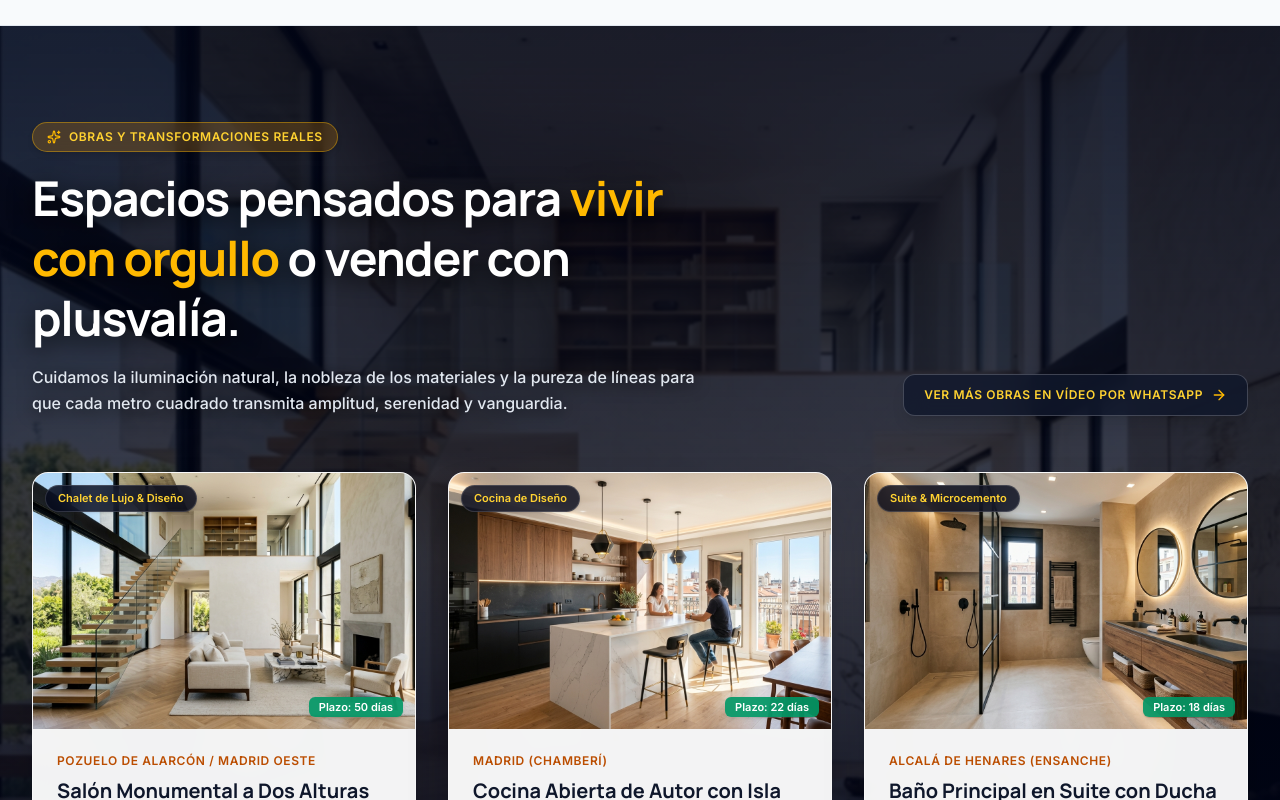
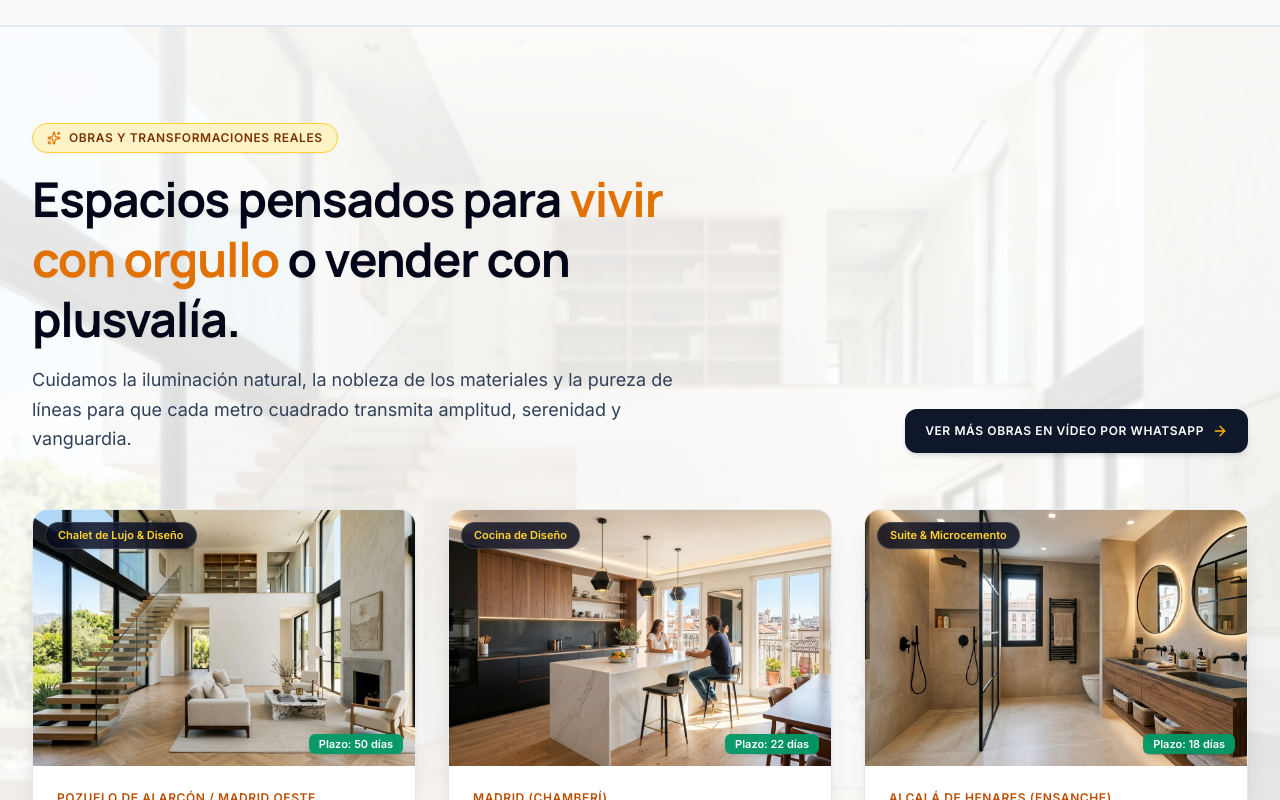
Before and after one commit to luygy0001/anaidgrupo-web, a Next.js app: page / in a window 1280 px wide. Shown: the part 4140-4940 px from the top of the page. Built offline with nearby package versions, Linux system fonts and the light colour scheme.

Commit message:
feat: seccion Obras Realizadas luminosa con velo blanco diáfano y textos en alto contraste

```diff
--- a/src/components/sections/GallerySection.tsx
+++ b/src/components/sections/GallerySection.tsx
@@ -1,6 +1,6 @@
 import Container from '@/components/ui/Container';
 import Image from 'next/image';
-import { Sparkles, ArrowRight, Eye, CheckCircle2 } from 'lucide-react';
+import { Sparkles, ArrowRight, CheckCircle2 } from 'lucide-react';
 import { WHATSAPP_URL } from '@/lib/constants';
 
 const proyectos = [
@@ -32,9 +32,9 @@ const proyectos = [
 
 export default function GallerySection() {
   return (
-    <section id="galeria" className="py-24 relative overflow-hidden bg-slate-950 text-white">
+    <section id="galeria" className="py-24 relative overflow-hidden bg-slate-100 text-slate-900 border-t border-slate-200">
       {/* ============================================================
-          FONDO CINEMÁTICO: Salón a dos alturas con escalera flotante y luz natural
+          FONDO CINEMÁTICO: Salón a dos alturas con luz natural brillante
           ============================================================ */}
       <div className="absolute inset-0 z-0">
         <Image
@@ -45,23 +45,23 @@ export default function GallerySection() {
           className="object-cover object-center"
         />
 
-        {/* Máscara de contraste arquitectónico: deja admirar los ventanales y la escalera con total nitidez */}
-        <div className="absolute inset-0 bg-slate-950/60 backdrop-blur-[1px]" />
-        <div className="absolute inset-0 bg-gradient-to-t from-slate-950 via-slate-950/40 to-slate-950/70" />
+        {/* Velo blanco translúcido de alta luminosidad: deja ver la escalera, ventanales y luz natural con máxima claridad */}
+        <div className="absolute inset-0 bg-white/70 backdrop-blur-[1px]" />
+        <div className="absolute inset-0 bg-gradient-to-t from-white/95 via-white/50 to-white/75" />
       </div>
 
       <Container className="relative z-10">
-        {/* Cabecera de la Sección */}
+        {/* Cabecera de la Sección en alto contraste sobre fondo luminoso */}
         <div className="flex flex-col md:flex-row md:items-end justify-between mb-14 gap-6">
           <div className="space-y-4 max-w-2xl text-left">
-            <div className="inline-flex items-center gap-2 px-3.5 py-1.5 rounded-full bg-amber-500/20 text-amber-300 border border-amber-400/40 text-xs font-bold uppercase tracking-wider shadow-md backdrop-blur-md">
-              <Sparkles className="w-3.5 h-3.5 text-amber-400" />
+            <div className="inline-flex items-center gap-2 px-3.5 py-1.5 rounded-full bg-amber-100 text-amber-900 border border-amber-300 text-xs font-bold uppercase tracking-wider shadow-xs backdrop-blur-md">
+              <Sparkles className="w-3.5 h-3.5 text-amber-600" />
               Obras y Transformaciones Reales
             </div>
-            <h2 className="text-3xl sm:text-5xl font-black tracking-tight text-white leading-tight drop-shadow-[0_4px_12px_rgba(0,0,0,0.85)]">
-              Espacios pensados para <span className="text-amber-400">vivir con orgullo</span> o vender con plusvalía.
+            <h2 className="text-3xl sm:text-5xl font-black tracking-tight text-slate-950 leading-tight drop-shadow-xs">
+              Espacios pensados para <span className="text-amber-600">vivir con orgullo</span> o vender con plusvalía.
             </h2>
-            <p className="text-slate-200 text-base leading-relaxed drop-shadow-[0_2px_8px_rgba(0,0,0,0.8)] font-medium">
+            <p className="text-slate-700 text-base sm:text-lg leading-relaxed font-normal">
               Cuidamos la iluminación natural, la nobleza de los materiales y la pureza de líneas para que cada metro cuadrado transmita amplitud, serenidad y vanguardia.
             </p>
           </div>
@@ -70,19 +70,19 @@ export default function GallerySection() {
             href={WHATSAPP_URL}
             target="_blank"
             rel="noopener noreferrer"
-            className="inline-flex items-center gap-2 px-5 py-3 rounded-xl bg-slate-900/80 hover:bg-slate-900 border border-white/20 text-amber-300 hover:text-amber-200 font-bold text-xs uppercase tracking-wider transition-all shadow-lg backdrop-blur-md shrink-0 hover:border-amber-400/50"
+            className="inline-flex items-center gap-2 px-5 py-3.5 rounded-xl bg-slate-900 hover:bg-slate-800 text-white font-bold text-xs uppercase tracking-wider transition-all shadow-md shrink-0 hover:shadow-lg"
           >
             <span>Ver más obras en vídeo por WhatsApp</span>
             <ArrowRight className="w-4 h-4 text-amber-400" />
           </a>
         </div>
 
-        {/* Grid de Proyectos con Tarjetas de Cristal Nítidas */}
+        {/* Grid de Proyectos con Tarjetas Blancas Nítidas */}
         <div className="grid md:grid-cols-3 gap-8">
           {proyectos.map((p, idx) => (
             <div
               key={idx}
-              className="bg-white/95 backdrop-blur-md rounded-2xl overflow-hidden border border-white/40 shadow-2xl hover:shadow-amber-500/10 hover:-translate-y-1 transition-all duration-300 group flex flex-col justify-between"
+              className="bg-white rounded-2xl overflow-hidden border border-slate-200/90 shadow-xl hover:shadow-2xl hover:-translate-y-1 transition-all duration-300 group flex flex-col justify-between"
             >
               <div className="relative h-64 overflow-hidden">
                 <Image
@@ -94,7 +94,7 @@ export default function GallerySection() {
                 <div className="absolute top-3 left-3 bg-slate-950/80 backdrop-blur-md px-3 py-1 rounded-full text-[11px] font-bold text-amber-300 border border-white/15 shadow-sm">
                   {p.tag}
                 </div>
-                <div className="absolute bottom-3 right-3 bg-emerald-600/90 backdrop-blur-md px-2.5 py-0.5 rounded-md text-[11px] font-bold text-white shadow-md">
+                <div className="absolute bottom-3 right-3 bg-emerald-600/95 backdrop-blur-md px-2.5 py-0.5 rounded-md text-[11px] font-bold text-white shadow-md">
                   Plazo: {p.duration}
                 </div>
               </div>
```
